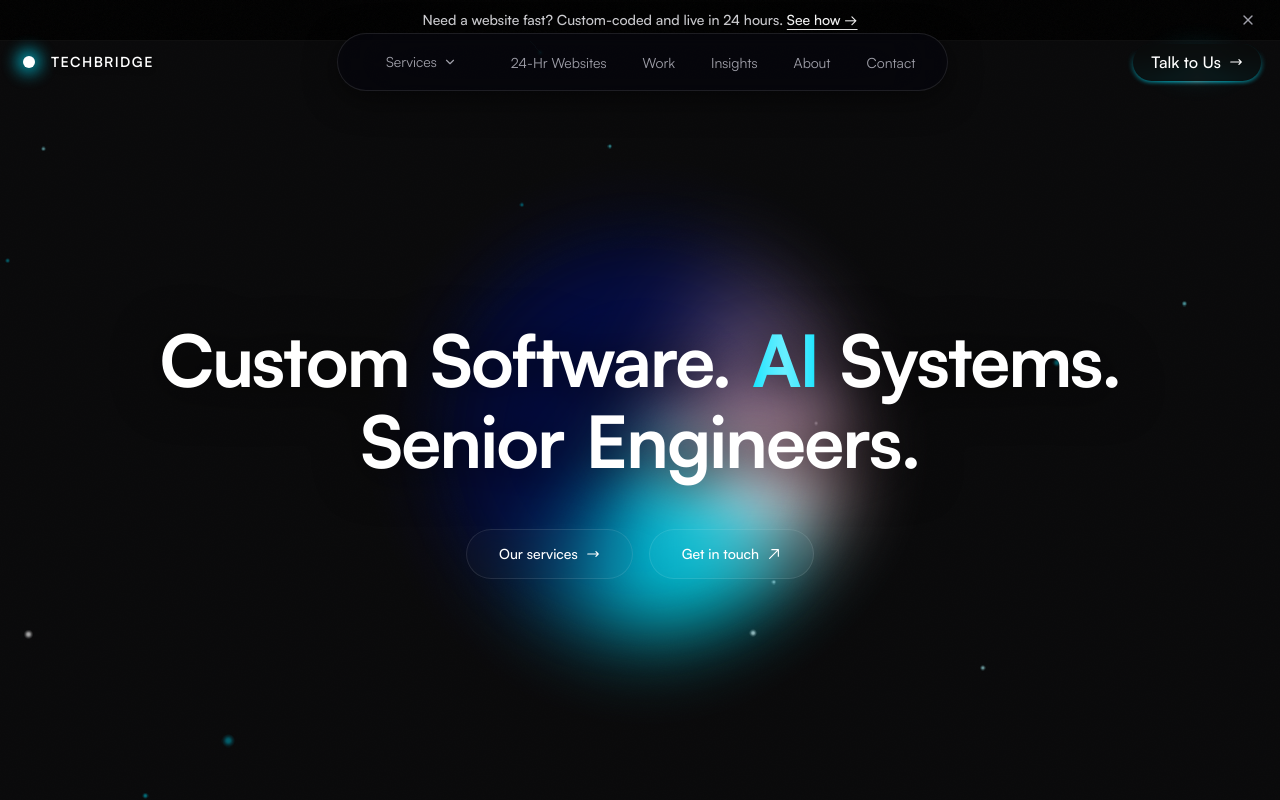
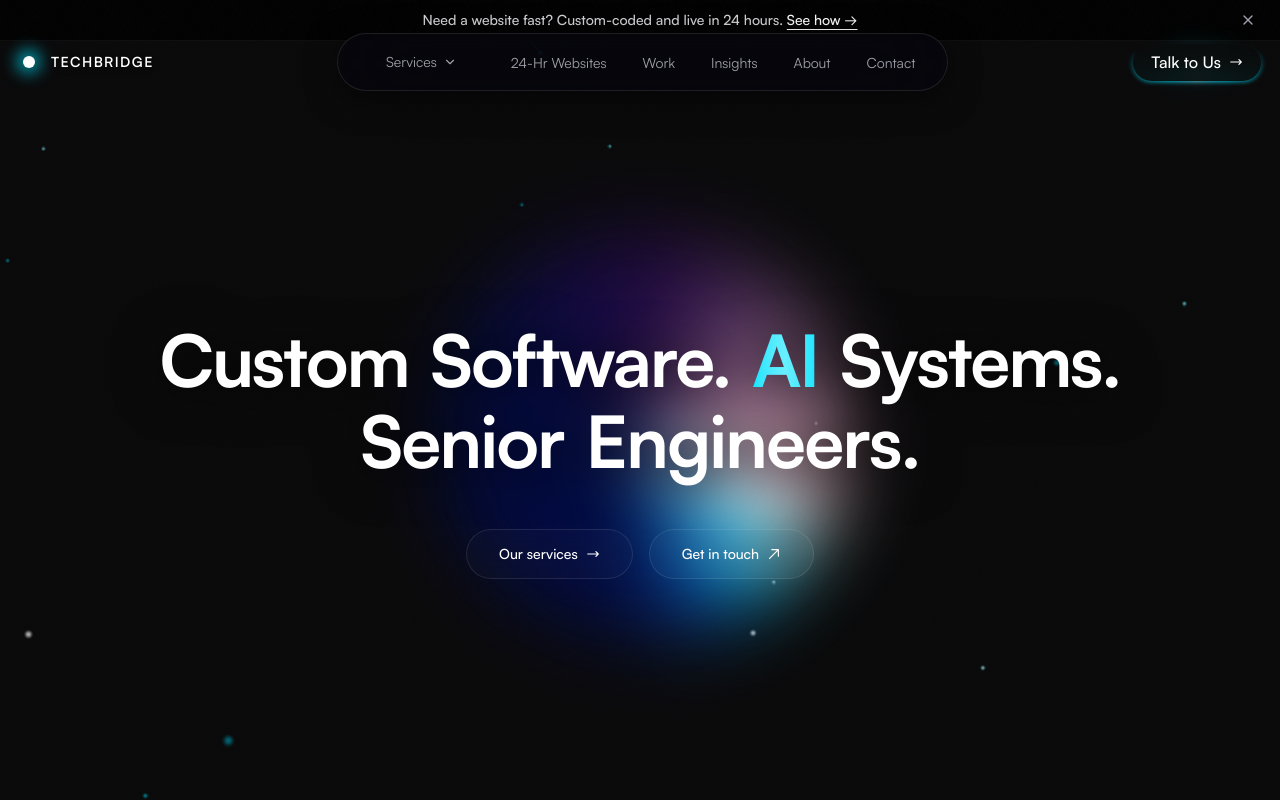
Before and after one commit to sajawalalisohail/techbridge, a Next.js app in the folder premium-next-app/: page / in a window 1280 px wide. Shown: the top 800 px of the page. Built offline with nearby package versions, Linux system fonts and the light colour scheme.

Commit message:
blob 3/18/2026 10:02 pm

```diff
--- a/premium-next-app/src/app/globals.css
+++ b/premium-next-app/src/app/globals.css
@@ -130,9 +130,11 @@ body {
       4. Brilliant Cyan
     */
     background: conic-gradient(from 0deg,
-        #00e5ff 10%,
-        #020b4a 25%,
-        #020b4a 65%,
+        #00e5ff 0%,
+        #0a58ca 5%,
+        #020b4a 12%,
+        #020b4a 45%,
+        #2a0a4a 65%,
         #e2aebd 90%,
         #ffffff 94%,
         #ffffff 95%,
```
